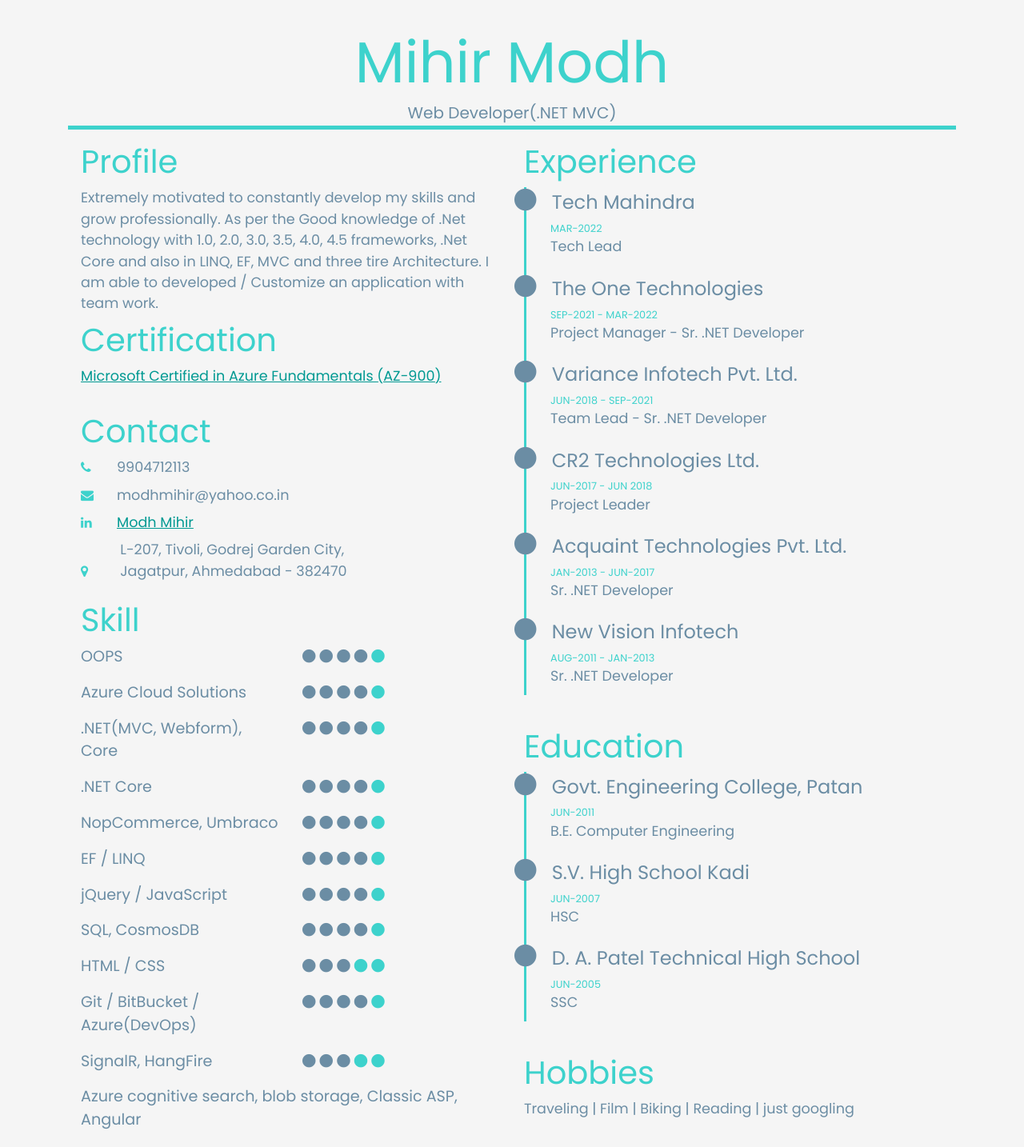
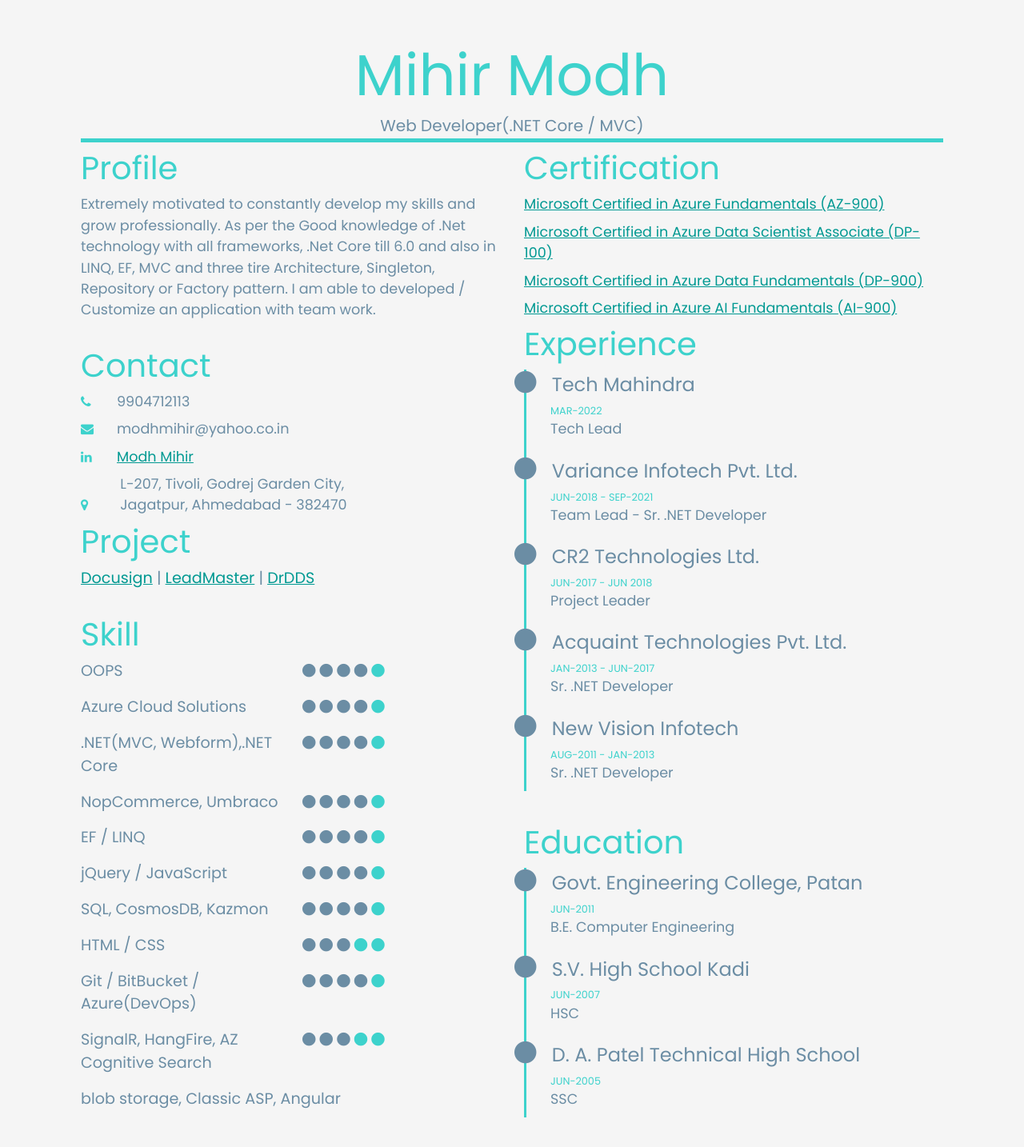
Before and after one commit to mihirmodh/mihirmodh.github.io, a plain HTML site: page index.html in a window 1280 px wide. Shown: the part 13-1447 px from the top of the page at 80% size. Drawn offline with nearby package versions, Linux system fonts and the light colour scheme.

Commit message:
Updated CV with updated change

```diff
--- a/index.html
+++ b/index.html
@@ -104,32 +104,40 @@
                 display: inline-block;
             }
         }
+
         .subcolorgray a {
             color: #009992;
             text-decoration: underline;
         }
-        p{margin-bottom:0.5rem;}
+
+        p {
+            margin-bottom: 0.5rem;
+        }
+
+        .hide {
+            display: none;
+        }
     </style>
 
 </head>
 <body style="background-color: #f5f5f5;">
     <div class="container">
-        <div class="row">
-            <div class="col-lg-12">
+        <!--<div class="row">
+
+        </div>-->
+        <div class="row p-3">
+            <div class="col-lg-12" style="padding-bottom:0.5rem;">
                 <div class="head border-bottom " style="        border-bottom: 5px solid #3dd2cc !important">
                     <h1 class="masterColor text-center mt-5 mb-2 " style="        font-size: 4.5rem;">Mihir Modh</h1>
-                    <h5 class="subcolorgray text-center mt-2 mb-1">Web Developer(.NET MVC)</h5>
+                    <h5 class="subcolorgray text-center mt-2 mb-1">Web Developer(.NET Core / MVC)</h5>
                 </div>
             </div>
-        </div>
-        <div class="row p-3">
             <div class="col-md-6">
                 <h3 class="masterColor ">Profile</h3>
                 <p class="subcolorgray">
-                    Extremely motivated to constantly develop my skills and grow professionally. As per the Good knowledge of .Net technology with 1.0, 2.0, 3.0, 3.5, 4.0, 4.5 frameworks, .Net Core and also in LINQ, EF, MVC and three tire Architecture. I am able to developed / Customize an application with team work.
+                    Extremely motivated to constantly develop my skills and grow professionally. As per the Good knowledge of .Net technology with all frameworks, .Net Core till 6.0 and also in LINQ, EF, MVC and three tire Architecture, Singleton, Repository or Factory pattern. I am able to developed / Customize an application with team work.
                 </p>
-                <h3 class="masterColor ">Certification</h3>
-                <p class="subcolorgray"><a href="https://www.credly.com/badges/7a663b60-a5cc-45b4-9157-1acac9bb4f94" title="Link to Certificate" target="_blank">Microsoft Certified in Azure Fundamentals (AZ-900)</a></p>
+
                 <h3 class="masterColor pt-4">Contact</h3>
                 <p class="subcolorgray">
                     <i class="fa fa-phone fa-2x icone-lefted masterColor"></i>9904712113
@@ -147,8 +155,17 @@
                         Jagatpur, Ahmedabad - 382470
                     </div>
                 </div>
-
-                <h3 class="masterColor  pt-4">Skill</h3>
+                <h3 class="masterColor  pt-2">Project</h3>
+                <ul class="subcolorgray pl-0" style="list-style:none; font-size:1.2rem;">
+                    <li class="pb-1">
+                        <p>
+                            <a title="Docusign" href="https://www.docusign.com/">Docusign</a> |
+                            <a title="LeadMaster" href="https://www.leadmaster.com/">LeadMaster</a> |
+                            <a title="DrDDS Innovations Dental Software" href="https://drdds.com/">DrDDS</a>
+                        </p>
+                    </li>
+                </ul>
+                <h3 class="masterColor  pt-1">Skill</h3>
                 <ul class="subcolorgray pl-0" style="list-style:none; font-size:1.2rem;">
                     <li class="pb-3">
                         <div class="row">
@@ -176,19 +193,7 @@
                     </li>
                     <li class="pb-3">
                         <div class="row">
-                            <div class="col-md-6">.NET(MVC, Webform), Core</div>
-                            <div class="col-md-6">
-                                <i class="fa fa-circle subcolorgray"></i>
-                                <i class="fa fa-circle subcolorgray"></i>
-                                <i class="fa fa-circle subcolorgray"></i>
-                                <i class="fa fa-circle subcolorgray"></i>
-                                <i class="fa fa-circle masterColor"></i>
-                            </div>
-                        </div>
-                    </li>
-                    <li class="pb-3">
-                        <div class="row">
-                            <div class="col-md-6">.NET Core</div>
+                            <div class="col-md-6">.NET(MVC, Webform),.NET Core</div>
                             <div class="col-md-6">
                                 <i class="fa fa-circle subcolorgray"></i>
                                 <i class="fa fa-circle subcolorgray"></i>
@@ -236,7 +241,7 @@
                     </li>
                     <li class="pb-3">
                         <div class="row">
-                            <div class="col-md-6">SQL, CosmosDB</div>
+                            <div class="col-md-6">SQL, CosmosDB, Kazmon</div>
                             <div class="col-md-6">
                                 <i class="fa fa-circle subcolorgray"></i>
                                 <i class="fa fa-circle subcolorgray"></i>
@@ -272,7 +277,7 @@
                     </li>
                     <li class="pb-3">
                         <div class="row">
-                            <div class="col-md-6">SignalR, HangFire</div>
+                            <div class="col-md-6">SignalR, HangFire, AZ Cognitive Search</div>
                             <div class="col-md-6">
                                 <i class="fa fa-circle subcolorgray"></i>
                                 <i class="fa fa-circle subcolorgray"></i>
@@ -284,13 +289,18 @@
                     </li>
                     <li class="pb-3">
                         <div class="row">
-                            <div class="col-md-12">Azure cognitive search, blob storage, Classic ASP, Angular </div>
+                            <div class="col-md-12">blob storage, Classic ASP, Angular </div>
 
                         </div>
                     </li>
                 </ul>
             </div>
             <div class="col-md-6">
+                <h3 class="masterColor ">Certification</h3>
+                <p class="subcolorgray"><a href="https://www.credly.com/badges/7a663b60-a5cc-45b4-9157-1acac9bb4f94/public_url" title="Link to Certificate" target="_blank">Microsoft Certified in Azure Fundamentals (AZ-900)</a></p>
+                <p class="subcolorgray"><a href="https://www.credly.com/badges/22a00644-4079-4759-9da4-4700536ef172/public_url" title="Link to Certificate" target="_blank">Microsoft Certified in Azure Data Scientist Associate (DP-100)</a></p>
+                <p class="subcolorgray"><a href="https://www.credly.com/badges/e10bb884-9530-4aaa-b865-a80636d812ef/public_url" title="Link to Certificate" target="_blank">Microsoft Certified in Azure Data Fundamentals (DP-900)</a></p>
+                <p class="subcolorgray"><a href="https://www.credly.com/badges/5327b9cf-4696-4e8e-9f5c-8ea89981daa7/public_url" title="Link to Certificate" target="_blank">Microsoft Certified in Azure AI Fundamentals (AI-900)</a></p>
                 <h3 class="masterColor">Experience</h3>
                 <ul class="itemlist ">
                     <li>
@@ -299,7 +309,7 @@
                         <span class="small masterColor">MAR-2022</span>
                         <p class="subcolorgray">Tech Lead </p>
                     </li>
-                    <li>
+                    <li class="hide">
                         <i class="fa fa-circle fa-2x subcolorgray bullet-span"></i>
                         <h4 class="subcolorgray" style="display:inline-block;">The One Technologies</h4>
                         <span class="small masterColor">SEP-2021 - MAR-2022</span>
@@ -354,14 +364,14 @@
 
                 </ul>
 
-                <h3 class="masterColor  pt-4">Hobbies</h3>
-                <p class="subcolorgray">
+                <h3 class="masterColor hide pt-4">Hobbies</h3>
+                <p class="subcolorgray hide">
                     Traveling | Film | Biking | Reading | just googling
                 </p>
             </div>
         </div>
 
-        <div class="row mt-2">
+        <div class="row">
             <div class="col-lg-12">
                 <div class="head border-bottom " style="border-bottom: 5px solid #3dd2cc !important">
                     <h1 class="masterColor mt-5 mb-2 " style="font-size: 3.5rem;">Projects</h1>
```
